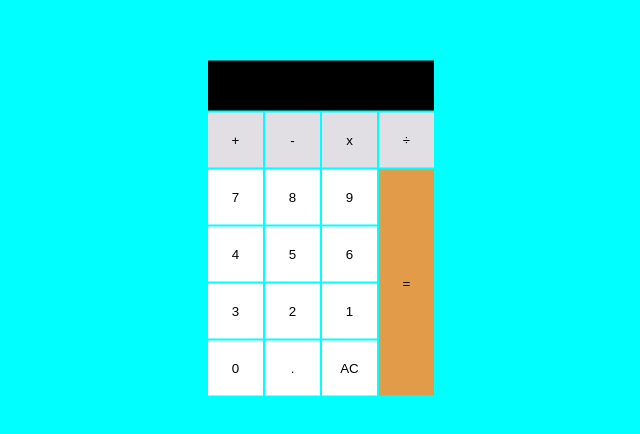
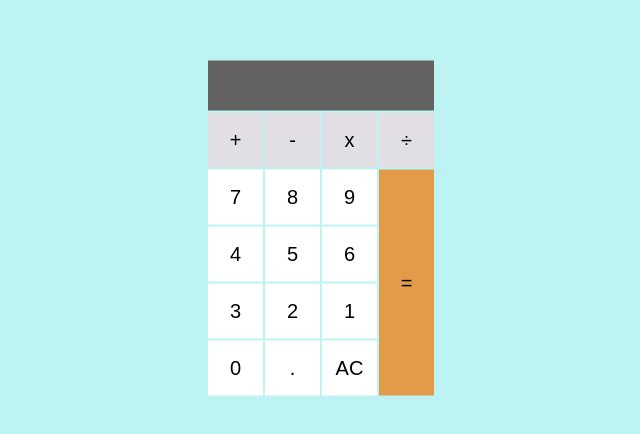
Before and after one commit to dinushka114/calculator, a plain HTML site: page index.html in a window 1280 px wide. Shown: the part 172-606 px from the top of the page, without its empty margins (319-959 px from the left). Drawn offline with Linux system fonts and the light colour scheme.

Commit message:
style added

```diff
--- a/style.css
+++ b/style.css
@@ -3,12 +3,12 @@
   padding: 0;
   box-sizing: border-box;
   border: none;
+  font-size: 20px;
 }
 
-body{
-    background-color: aqua;
+body {
+  background-color: rgb(190, 243, 243);
 }
-
 
 .calculator {
   margin: 0;
@@ -22,11 +22,12 @@ body{
 .calculator #input {
   width: 226px;
   height: 50px;
-  background-color: black;
+  background-color: rgb(100, 97, 97);
   color: white;
   font-size: 25px;
   text-align: right;
   padding: 10px;
+  overflow-y: scroll;
 }
 
 .calculator .operators {
```
Lines whose indentation alone changed are shown as unchanged.
